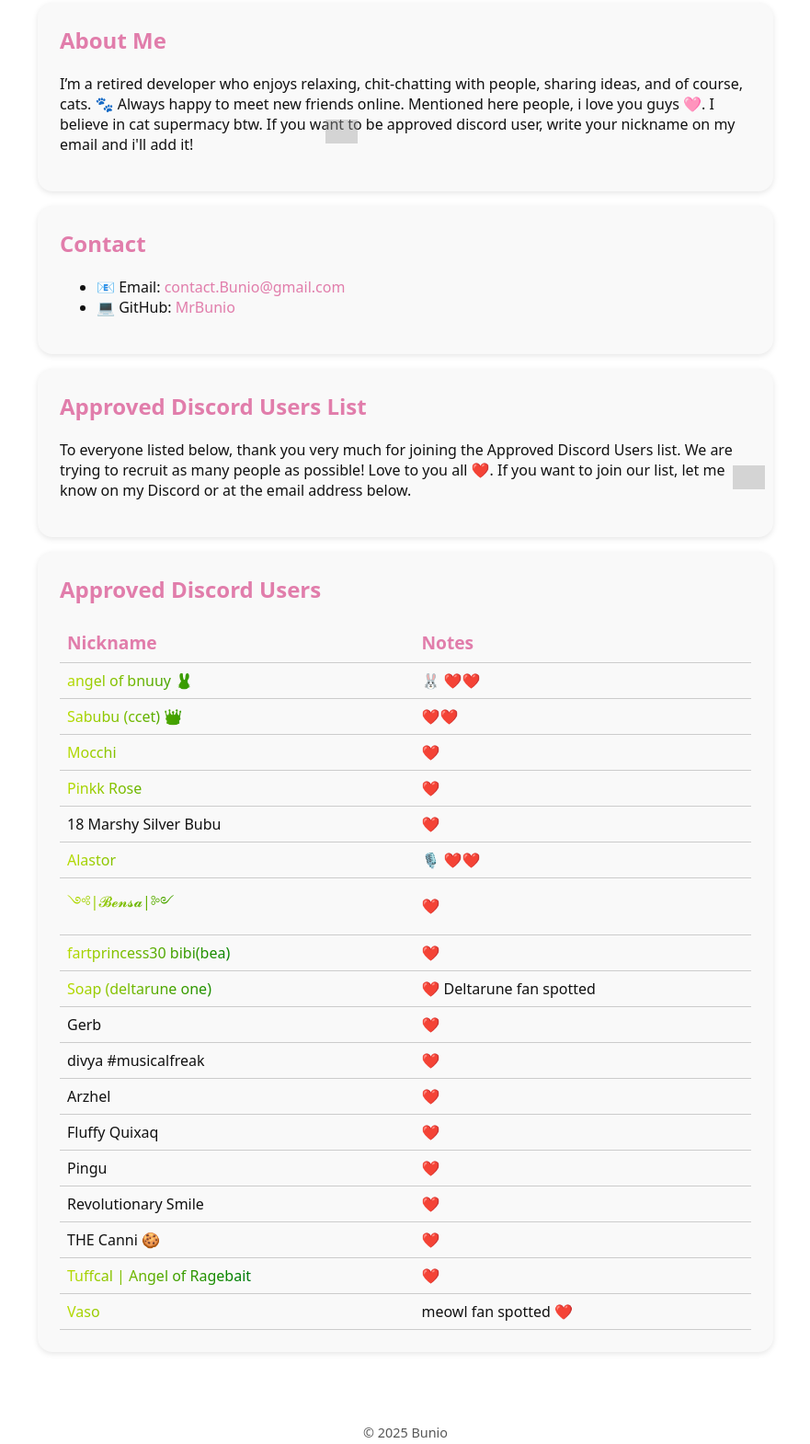
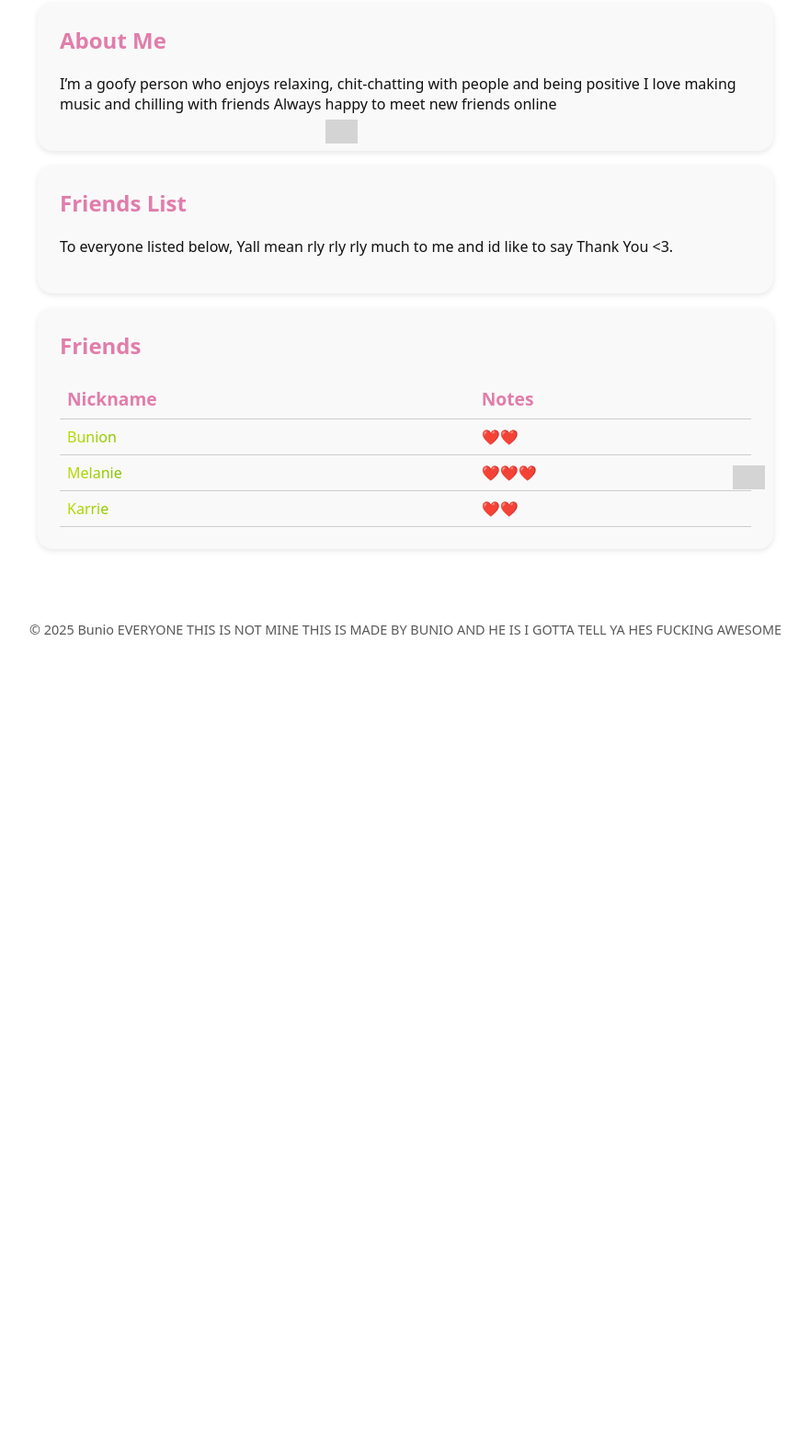
Before and after one commit to BensaNotFound/Bio, a plain HTML site: page index.html in a window 1280 px wide. Shown: the part 250-1820 px from the top of the page at 92% size, without its empty margins (199-1080 px from the left). After the commit the page ends 991 px from the top, so only its background shows below. Drawn offline with Linux system fonts and the light colour scheme; grey boxes are pictures that could not be loaded.

Commit message:
Update index.html

```diff
--- a/index.html
+++ b/index.html
@@ -3,19 +3,12 @@
 <head>
   <meta charset="UTF-8">
   <meta name="viewport" content="width=device-width, initial-scale=1.0">
-  <title>Bunio – Retired Dev</title>
-  <meta name="description" content="Bunio – retired developer, loves chit-chat, cats and making new friends.">
+  <title>Bensa – Goofy Goober</title>
+  <meta name="description" content="Bensa - I make music/songs websites and im a person who likes to chill">
 
-  <meta property="og:title" content="Bunio – Retired Dev">
-  <meta property="og:description" content="Retired dev, loves chit-chat, cats 🐱 and meeting new people.">
+  <meta property="og:title" content="Bensa – Goofy Goober">
+  <meta property="og:description" content="Bensa - I make music/songs websites and im a person who likes to chill">
   <meta property="og:type" content="website">
-  <meta property="og:url" content="https://bunio.dev">
-  <meta property="og:image" content="https://bunio.dev/og.png">
-
-  <meta name="twitter:card" content="summary_large_image">
-  <meta name="twitter:title" content="Bunio – Retired Dev">
-  <meta name="twitter:description" content="Retired dev, loves chit-chat, cats 🐱 and meeting new people.">
-  <meta name="twitter:image" content="https://bunio.dev/og.png">
 
   <style>
     :root {
@@ -137,114 +130,48 @@
 </head>
 <body>
   <header>
-    <h1>Hi, I'm Bunio 👋</h1>
-    <p>Retired dev • Loves chit-chat 💬 • Cat person 🐱 • Open to new friends ✨</p>
+    <h1>Hi, I'm Bensa 👋</h1>
+    <p>Retired and restarted dev • Friendly goober :D • Fun person frfr :) • Loves yapping ✨</p>
     <button class="theme-toggle" onclick="toggleTheme()">Toggle Theme</button>
   </header>
 
   <main>
     <section class="card">
       <h2>About Me</h2>
-      <p>I’m a retired developer who enjoys relaxing, chit-chatting with people, sharing ideas, and of course, cats. 🐾 Always happy to meet new friends online. Mentioned here people, i love you guys 🩷. I believe in cat supermacy btw. If you want to be approved discord user, write your nickname on my email and i'll add it!</p>
+      <p>I’m a goofy person who enjoys relaxing, chit-chatting with people and being positive I love making music and chilling with friends Always happy to meet new friends online</p>
+    </section>
+
+
+    <section class="card">
+      <h2>Friends List</h2>
+      <p>To everyone listed below, Yall mean rly rly rly much to me and id like to say Thank You <3.</p>
     </section>
 
     <section class="card">
-      <h2>Contact</h2>
-      <ul>
-        <li>📧 Email: <a href="mailto:contact.Bunio@gmail.com">contact.Bunio@gmail.com</a></li>
-        <li>💻 GitHub: <a href="https://github.com/MrBunio" target="_blank">MrBunio</a></li>
-      </ul>
-    </section>
-
-    <section class="card">
-      <h2>Approved Discord Users List</h2>
-      <p>To everyone listed below, thank you very much for joining the Approved Discord Users list. We are trying to recruit as many people as possible! Love to you all ❤️. If you want to join our list, let me know on my Discord or at the email address below.</p>
-    </section>
-
-    <section class="card">
-      <h2>Approved Discord Users</h2>
+      <h2>Friends</h2>
       <table>
         <tr>
           <th>Nickname</th>
           <th>Notes</th>
         </tr>
         <tr>
-          <td class="rainbow">angel of bnuuy 🐰</td>
-          <td>🐰 ❤️❤️</td>
+          <td class="rainbow">Bunion</td>
+          <td> ❤️❤️</td>
         </tr>
         <tr>
-          <td class="rainbow">Sabubu (ccet) 👑</td>
+          <td class="rainbow">Melanie</td>
+          <td>❤️❤️❤️</td>
+        </tr>
+        <tr>
+         <td class="rainbow">Karrie</td>
           <td>❤️❤️</td>
         </tr>
-        <tr>
-         <td class="rainbow">Mocchi</td>
-          <td>❤️</td>
-        </tr>
-        <tr>
-          <td class="rainbow">Pinkk Rose</td>
-          <td>❤️</td>
-        </tr>
-        <tr>
-          <td>18 Marshy Silver Bubu</td>
-          <td>❤️</td>
-        </tr>
-        <tr>
-          <td class="rainbow">Alastor</td>
-          <td>🎙️ ❤️❤️</td>
-        </tr>
-        <tr>
-          <td class="rainbow">༺|𝓑𝓮𝓷𝓼𝓪|༻</td>
-          <td>❤️</td>
-        </tr>
-        <tr>
-          <td class="rainbow">fartprincess30 bibi(bea)</td>
-          <td>❤️</td>
-        </tr>
-        <tr>
-          <td class="rainbow">Soap (deltarune one)</td>
-          <td>❤️ Deltarune fan spotted</td>
-        </tr>
-        <tr>
-          <td>Gerb</td>
-          <td>❤️</td>
-        </tr>
-        <tr>
-          <td>divya #musicalfreak</td>
-          <td>❤️</td>
-        </tr>
-        <tr>
-          <td>Arzhel</td>
-          <td>❤️</td>
-        </tr>
-        <tr>
-          <td>Fluffy Quixaq</td>
-          <td>❤️</td>
-        </tr>
-        <tr>
-          <td>Pingu</td>
-          <td>❤️</td>
-        </tr>
-        <tr>
-          <td>Revolutionary Smile</td>
-          <td>❤️</td>
-        </tr>
-        <tr>
-          <td>THE Canni 🍪</td>
-          <td>❤️</td>
-        </tr>
-        <tr>
-          <td class="rainbow">Tuffcal | Angel of Ragebait</td>
-          <td>❤️</td>
-        </tr>
-        <tr>
-          <td class="rainbow">Vaso</td>
-          <td>meowl fan spotted ❤️</td>
       </table>
     </section>
   </main>
 
   <footer>
-    <p>© 2025 Bunio</p>
+    <p>© 2025 Bunio EVERYONE THIS IS NOT MINE THIS IS MADE BY BUNIO AND HE IS I GOTTA TELL YA HES FUCKING AWESOME</p>
   </footer>
 
   <script>
```
